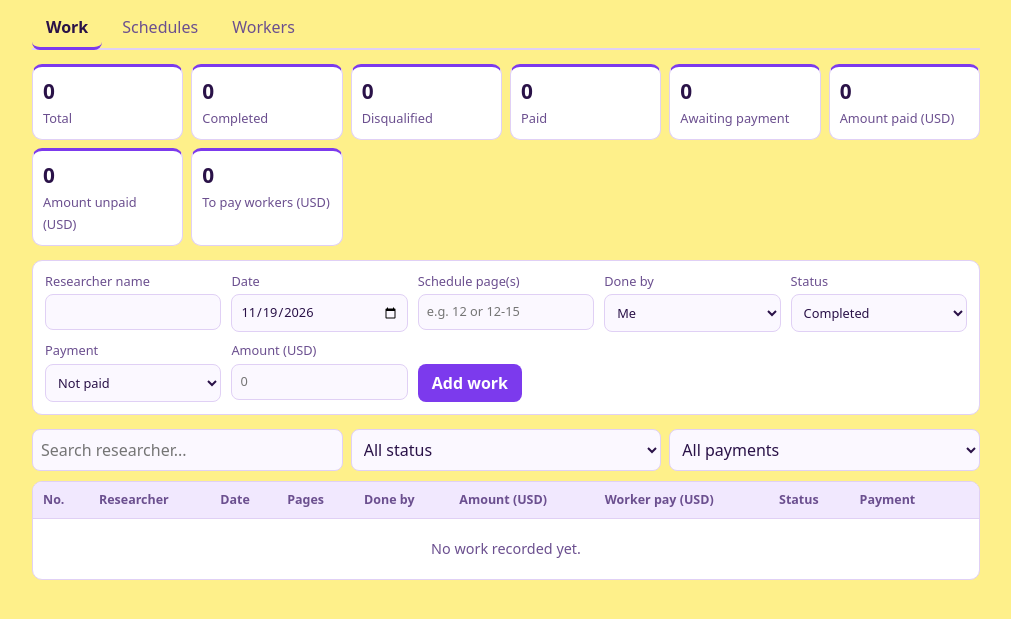
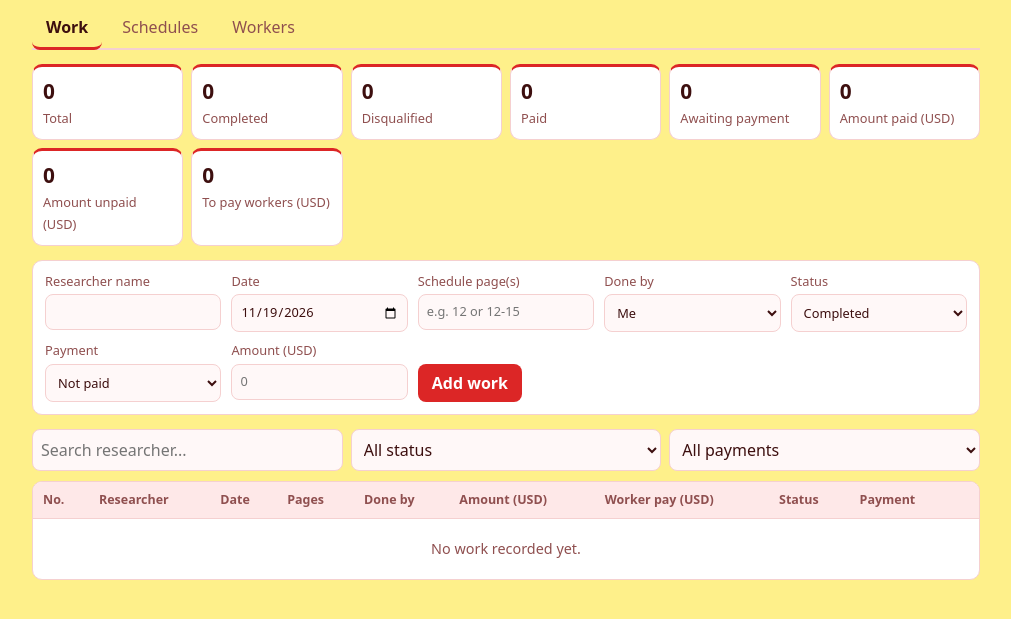
Before and after one commit to Denis-Kibebo/Work-Tracker, a plain HTML site: page index.html in a window 1280 px wide. Shown: the part 103-722 px from the top of the page, without its empty margins (134-1145 px from the left). Drawn offline with Linux system fonts and the light colour scheme.

Commit message:
Add files via upload

```diff
--- a/index.html
+++ b/index.html
@@ -5,12 +5,12 @@
 <meta name="viewport" content="width=device-width, initial-scale=1, viewport-fit=cover">
 <title>Work Tracker</title>
 <link rel="manifest" href="manifest.webmanifest">
-<meta name="theme-color" content="#7c3aed">
+<meta name="theme-color" content="#dc2626">
 <link rel="icon" href="icon-192.png">
 <link rel="apple-touch-icon" href="icon-192.png">
 
 <style>
-:root{--bg:#fef08a;--card:#fff;--tx:#2a1248;--mut:#6b4f8f;--bd:#e0d0f5;--ac:#7c3aed;--acd:#6d28d9;--ok:#15803d;--bad:#b42318;--warn:#b45309;box-sizing:border-box;padding-top:env(safe-area-inset-top,0px);padding-bottom:env(safe-area-inset-bottom,0px);color-scheme:light}
+:root{--bg:#fef08a;--card:#fff;--tx:#3d0f0f;--mut:#8f4f4f;--bd:#f5d0d0;--ac:#dc2626;--acd:#b91c1c;--ok:#15803d;--bad:#b42318;--warn:#b45309;box-sizing:border-box;padding-top:env(safe-area-inset-top,0px);padding-bottom:env(safe-area-inset-bottom,0px);color-scheme:light}
 *{box-sizing:border-box}
 body{margin:0;background:var(--bg);color:var(--tx);font-family:system-ui,-apple-system,Segoe UI,Roboto,sans-serif;line-height:1.4}
 .wrap{max-width:980px;margin:0 auto;padding:16px}
@@ -24,7 +24,7 @@ h1:before{content:"";width:12px;height:24px;background:var(--ac);border-radius:3
 .stat b{display:block;font-size:1.3rem}.stat span{color:var(--mut);font-size:.8rem}
 form{background:var(--card);border:1px solid var(--bd);border-radius:10px;padding:12px;display:grid;grid-template-columns:repeat(auto-fit,minmax(160px,1fr));gap:10px;margin-bottom:14px}
 label{font-size:.8rem;color:var(--mut);display:flex;flex-direction:column;gap:4px}
-input,select{font:inherit;padding:8px;border:1px solid var(--bd);border-radius:8px;background:#fbf8ff;color:var(--tx)}
+input,select{font:inherit;padding:8px;border:1px solid var(--bd);border-radius:8px;background:#fff8f8;color:var(--tx)}
 input:focus,select:focus{outline:2px solid var(--ac);border-color:var(--acd)}
 button{font:inherit;padding:8px 14px;border:0;border-radius:8px;background:var(--ac);color:#fff;font-weight:600;cursor:pointer}
 button.ghost{background:transparent;color:var(--mut);border:1px solid var(--bd);font-weight:400}
@@ -34,7 +34,7 @@ button.ghost{background:transparent;color:var(--mut);border:1px solid var(--bd);
 .tw{overflow-x:auto;background:var(--card);border:1px solid var(--bd);border-radius:10px}
 table{width:100%;border-collapse:collapse;min-width:680px}
 th,td{text-align:left;padding:9px 10px;border-bottom:1px solid var(--bd);font-size:.9rem}
-th{background:#f1e8fe;color:var(--mut);font-weight:600;font-size:.78rem}
+th{background:#fee8e8;color:var(--mut);font-weight:600;font-size:.78rem}
 tr:last-child td{border-bottom:0}
 .pill{padding:2px 9px;border-radius:99px;font-size:.78rem;border:1px solid currentColor;cursor:pointer;background:none;color:inherit;font-weight:500}
 .paid,.completed{color:var(--ok)}.unpaid{color:var(--warn)}.disqualified{color:var(--bad)}
--- a/sw.js
+++ b/sw.js
@@ -1,4 +1,4 @@
-var CACHE='work-tracker-v1';
+var CACHE='work-tracker-v2';
 var FILES=['./','./index.html','./manifest.webmanifest','./icon-192.png','./icon-512.png'];
 self.addEventListener('install',function(e){e.waitUntil(caches.open(CACHE).then(function(c){return c.addAll(FILES)}));self.skipWaiting()});
 self.addEventListener('activate',function(e){e.waitUntil(caches.keys().then(function(k){return Promise.all(k.filter(function(n){return n!==CACHE}).map(function(n){return caches.delete(n)}))}));self.clients.claim()});
```
Also changed, not shown: icon-192.png, icon-512.png, manifest.webmanifest.
